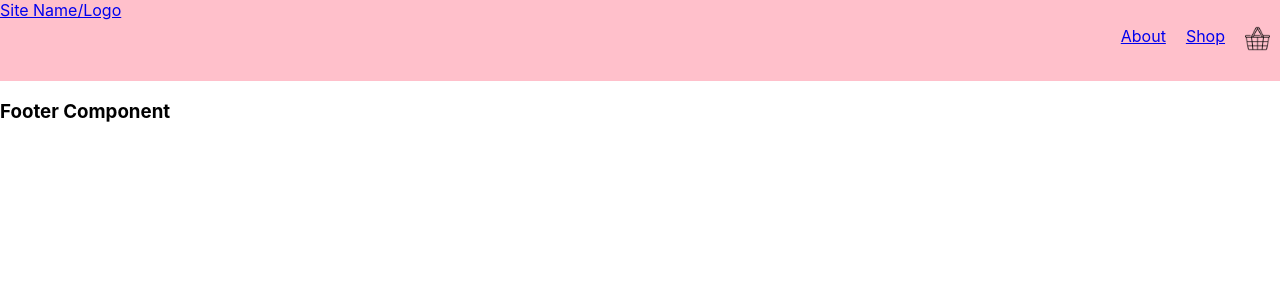
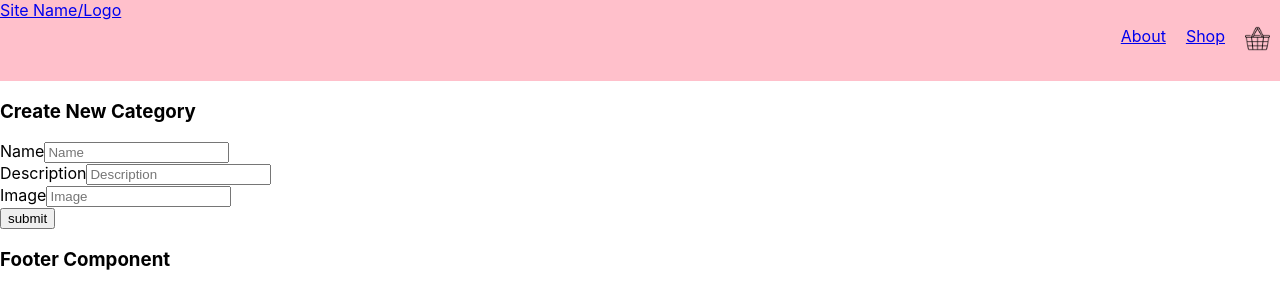
Before and after one commit to emmDevs/Local_Services_Backend, a React (Create React App) app in the folder src/main/frontend/: page /new-category in a window 1280 px wide. Shown: the top 308 px of the page. Built offline with nearby package versions, Linux system fonts and the light colour scheme; a web font is replaced by a local one.

Commit message:
categories with new form added

```diff
--- a/src/main/frontend/src/App.js
+++ b/src/main/frontend/src/App.js
@@ -10,6 +10,8 @@ import Basket from "./components/Basket";
 import Footer from "./components/Footer";
 import NewShopForm from "./components/NewShopForm";
 import ShopDetails from './components/ShopDetails';
+import Categories from "./components/Categories";
+import NewCategory from "./components/NewCategory";
 
 
 
@@ -29,9 +31,11 @@ function App() {
         <Route path="/search" component={Search}/>
         <Route path="/about" component={About}/>
         <Route path="/shop" component={Shop} exact/>
+        <Route path="/shop/:shopId" component={ShopDetails}/>
         <Route path="/new-form" component={NewShopForm}/>
         <Route path="/basket" component={Basket}/>
-        <Route path="/shop/:shopId" component={ShopDetails}/>
+        <Route path="/category" component={Categories}/>
+        <Route path="/new-category" component={NewCategory}/>
       </Switch>
       <Footer/>
 	  </Router>
--- a/src/main/frontend/src/components/Categories.js
+++ b/src/main/frontend/src/components/Categories.js
@@ -1,10 +1,38 @@
-import React from "react";
+import React, {useState, useEffect} from 'react';
+import { Link } from "react-router-dom";
+import axios from 'axios';
 
 function Categories() {
 
+    const [categoryList, setCategoryList] = useState([]);
+
+    const getCategoryList = () => {
+        axios.get(`http://localhost:8080/categories/`)
+        .then(res => {
+          console.log(res);
+          setCategoryList(res.data)
+        });
+      };
+
+      useEffect(() => {
+        getCategoryList();
+      }, []);
+
 
     return(
-        <h3>List of Categories</h3>
+        <div>
+            <h3>Category Component</h3>
+            <Link to="/new-category"><button className="btn">Add Category</button></Link>
+            {categoryList
+                ? categoryList.map((category, index) => {
+                return(
+                    <div key={index}>
+                    <Link to={`/category/${category.id}`}><button>{category.name}</button></Link>
+                    </div>
+                );
+                })
+                : "Loading..."}
+        </div>
     )
 }
 
--- /dev/null
+++ b/src/main/frontend/src/components/NewCategory.js
@@ -0,0 +1,80 @@
+import React, {useState} from "react";
+
+function NewCategory() {
+    const [formData, setFormData] = useState({
+        name: '',
+        description: '',
+        image: ''
+    });
+
+    const handleChange = (evt) => {
+        const newState = {...formData};
+        newState[evt.target.name] = evt.target.value;
+        setFormData(newState);
+    }
+
+    const handleSubmit = (evt) => {
+        evt.preventDefault();
+        onFormSubmit(formData);
+    }
+
+    const onFormSubmit = function(){
+        fetch("http://localhost:8080/categories/", {
+            method: 'POST',
+            body: JSON.stringify(formData),
+            headers: {
+              'Content-Type': 'application/json'
+            }
+        })
+        .then(() => window.location = "/category")
+    }
+
+    return(
+        <div>
+            <h3>Create New Category</h3>
+            <form>
+                <div className="form_wrap">
+                    <label htmlFor="name">Name</label>
+                    <input
+                    onChange={handleChange}
+                    type="text"
+                    name="name"
+                    id="name"
+                    placeholder="Name"
+                    value={formData.name}
+                    required/>
+                </div>
+
+                <div className="form_wrap">
+                    <label htmlFor="description">Description</label>
+                    <input
+                    onChange={handleChange}
+                    type="text"
+                    name="description"
+                    id="description"
+                    placeholder="Description"
+                    value={formData.description}
+                    required/>
+                </div>
+
+                <div className="form_wrap">
+                    <label htmlFor="image">Image</label>
+                    <input
+                    onChange={handleChange}
+                    type="text"
+                    name="image"
+                    id="image"
+                    placeholder="Image"
+                    value={formData.image}
+                    required/>
+                </div>
+
+                <input onClick={handleSubmit} type="submit" value="submit" />
+            </form>
+        </div>
+    )
+
+}
+
+
+export default NewCategory;
--- a/src/main/frontend/src/components/NewShopForm.js
+++ b/src/main/frontend/src/components/NewShopForm.js
@@ -36,7 +36,7 @@ function NewShopForm() {
             }
         })
         .then(() => window.location = "/shop")
-      }
+    }
 
     return(
         <div>
```
Also changed, not shown: 1 other file (tests, documents, lock files or other folders).
